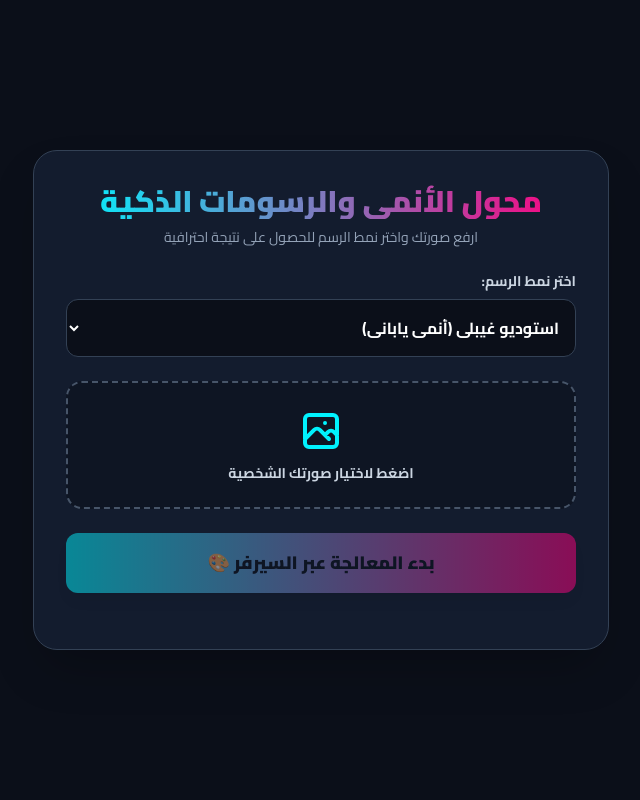
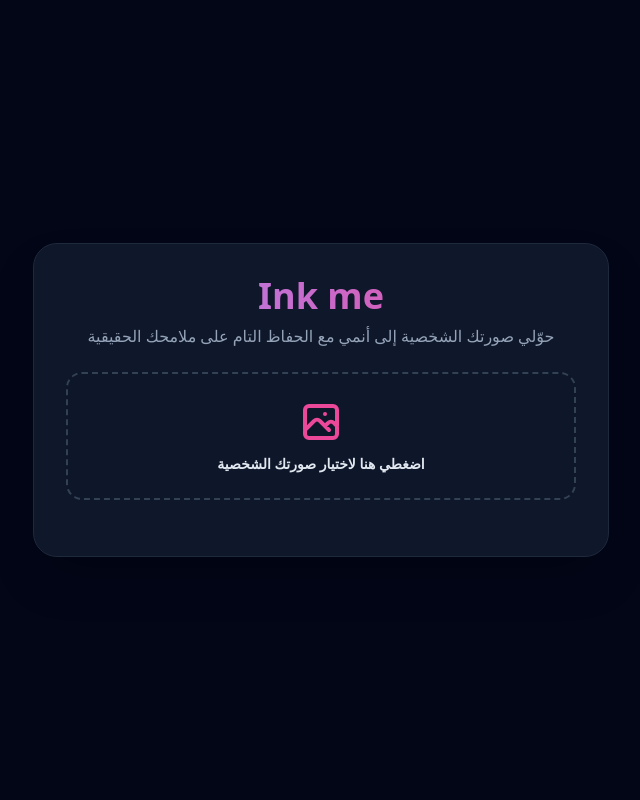
Before and after one commit to raghadrashid520-ux/ink-me, a FastAPI app: page / in a window 1280 px wide. Shown: the whole page, without its empty margins (319-959 px from the left). Run offline with FastAPI, Linux system fonts and the light colour scheme; some libraries are stand-ins or nearby versions.

Commit message:
Update index.html

```diff
--- a/templates/index.html
+++ b/templates/index.html
@@ -3,116 +3,135 @@
 <head>
     <meta charset="UTF-8">
     <meta name="viewport" content="width=device-width, initial-scale=1.0">
-    <title>منصة تحويل الصور الشخصية بالذكاء الاصطناعي</title>
+    <title>Ink me - تحويل الصور إلى أنمي بدقة الملامح</title>
     <script src="https://cdn.tailwindcss.com"></script>
-    <link href="https://fonts.googleapis.com/css2?family=Cairo:wght@400;700;900&display=swap" rel="stylesheet">
-    <style>
-        body { font-family: 'Cairo', sans-serif; background-color: #0b0f19; color: #fff; }
-        .neon-box { border: 2px solid #00f2fe; box-shadow: 0 0 25px rgba(0, 242, 254, 0.3); }
-    </style>
 </head>
-<body class="min-h-screen flex flex-col items-center justify-center p-4">
+<body class="bg-slate-950 text-white min-h-screen flex flex-col items-center justify-center p-4">
 
-    <div class="max-w-xl w-full bg-[#131c2e] border border-slate-700 rounded-3xl p-6 sm:p-8 shadow-2xl text-center">
-        <h1 class="text-3xl font-black mb-2 text-transparent bg-clip-text bg-gradient-to-r from-[#00f2fe] to-[#ff007f]">محول الأنمي والرسومات الذكية</h1>
-        <p class="text-slate-400 text-sm mb-6">ارفع صورتك واختر نمط الرسم للحصول على نتيجة احترافية</p>
+    <div class="max-w-xl w-full bg-slate-900 rounded-3xl shadow-2xl p-8 border border-slate-800 text-center">
+        <h1 class="text-4xl font-black text-transparent bg-clip-text bg-gradient-to-r from-violet-400 to-pink-500 mb-2">
+            Ink me
+        </h1>
+        <p class="text-slate-400 mb-6">حوّلي صورتك الشخصية إلى أنمي مع الحفاظ التام على ملامحك الحقيقية</p>
 
-        <div class="mb-6 text-right">
-            <label class="block text-sm font-bold text-slate-300 mb-2">اختر نمط الرسم:</label>
-            <select id="art-style" class="w-full bg-[#0b0f19] border border-slate-700 rounded-xl p-3 text-white font-semibold focus:border-[#00f2fe] outline-none">
-                <option value="ghibli">استوديو غيبلي (أنمي ياباني)</option>
-                <option value="cyberpunk">سايبربانك (حديث)</option>
-                <option value="sketch">رسم فني دقيق</option>
-            </select>
+        <!-- صندوق رفع الصورة -->
+        <div class="mb-6">
+            <label class="flex flex-col items-center justify-center border-2 border-dashed border-slate-700 rounded-2xl p-6 cursor-pointer hover:border-pink-500 transition-all bg-slate-900/50">
+                <svg class="w-12 h-12 text-pink-500 mb-2" fill="none" stroke="currentColor" viewBox="0 0 24 24">
+                    <path stroke-linecap="round" stroke-linejoin="round" stroke-width="2" d="M4 16l4.586-4.586a2 2 0 012.828 0L16 16m-2-2l1.586-1.586a2 2 0 012.828 0L20 14m-6-6h.01M6 20h12a2 2 0 002-2V6a2 2 0 00-2-2H6a2 2 0 00-2 2v12a2 2 0 002 2z"></path>
+                </svg>
+                <span class="text-sm text-slate-200 font-semibold">اضغطي هنا لاختيار صورتك الشخصية</span>
+                <input type="file" id="imageInput" accept="image/*" class="hidden" onchange="previewImage(event)">
+            </label>
         </div>
 
-        <label for="image-upload" class="border-2 border-dashed border-slate-600 hover:border-[#00f2fe] rounded-2xl p-6 cursor-pointer flex flex-col items-center justify-center bg-[#0b0f19]/50 transition-all mb-6 block">
-            <svg class="w-12 h-12 text-[#00f2fe] mb-2" fill="none" stroke="currentColor" viewBox="0 0 24 24">
-                <path stroke-linecap="round" stroke-linejoin="round" stroke-width="2" d="M4 16l4.586-4.586a2 2 0 012.828 0L16 16m-2-2l1.586-1.586a2 2 0 012.828 0L20 14m-6-6h.01M6 20h12a2 2 0 002-2V6a2 2 0 00-2-2H6a2 2 0 00-2 2v12a2 2 0 002 2z"></path>
-            </svg>
-            <span id="file-label" class="text-sm font-bold text-slate-300">اضغط لاختيار صورتك الشخصية</span>
-            <input type="file" id="image-upload" class="hidden" accept="image/*">
-        </label>
-
-        <button id="convert-btn" class="w-full py-4 rounded-xl bg-gradient-to-r from-[#00f2fe] to-[#ff007f] text-[#0b0f19] font-black text-lg shadow-lg hover:opacity-90 transition-transform hover:scale-[1.02] mb-6 disabled:opacity-50" disabled>
-            بدء المعالجة عبر السيرفر 🎨
-        </button>
-
-        <div id="loading-box" class="hidden mb-6 text-center">
-            <p class="text-[#00f2fe] font-bold animate-pulse">جاري إرسال الصورة ومعالجتها عبر سيرفر الذكاء الاصطناعي...</p>
+        <!-- معاينة الصورة الأصلية وزر التحويل -->
+        <div id="previewContainer" class="hidden mb-6">
+            <h3 class="text-xs font-bold text-slate-400 mb-2 uppercase tracking-wider">الصورة الأصلية:</h3>
+            <img id="sourceImage" class="max-h-56 mx-auto rounded-xl shadow-md mb-4 border border-slate-700 object-contain">
+            <button onclick="convertToAnime()" class="w-full bg-gradient-to-r from-violet-600 to-pink-600 hover:from-violet-500 hover:to-pink-500 text-white font-bold py-3.5 px-6 rounded-xl transition-all shadow-lg shadow-pink-500/20">
+                تحويل إلى أنمي الآن ✨
+            </button>
         </div>
 
-        <div id="result-box" class="hidden border-t border-slate-700 pt-6">
-            <h3 class="text-lg font-bold mb-3 text-[#ff007f]">النتيجة النهائية:</h3>
-            <div class="relative overflow-hidden rounded-2xl neon-box inline-block bg-[#0b0f19] mb-4">
-                <img id="result-img" class="max-w-full h-auto block rounded-xl" alt="Result">
-            </div>
+        <!-- مؤشر التحميل -->
+        <div id="loading" class="hidden my-6">
+            <div class="inline-block animate-spin rounded-full h-8 w-8 border-4 border-pink-500 border-t-transparent"></div>
+            <p class="text-slate-400 mt-2 text-sm">جاري تحليل الملامح ورسم الأنمي بدقة...</p>
+        </div>
+
+        <!-- عرض النتيجة النهائية -->
+        <div id="resultContainer" class="hidden mt-6">
+            <h3 class="text-sm font-bold text-pink-400 mb-2">نتيجة الأنمي (مع الحفاظ على ملامحك):</h3>
+            <canvas id="animeCanvas" class="max-h-72 mx-auto rounded-xl shadow-2xl border border-pink-500/40 mb-4 object-contain"></canvas>
             <div>
-                <a id="download-btn" class="inline-block px-6 py-2.5 rounded-xl border border-[#00f2fe] text-[#00f2fe] font-bold hover:bg-[#00f2fe] hover:text-[#0b0f19] transition-colors text-sm">
-                    تحميل الصورة 📥
+                <a id="downloadBtn" class="inline-block bg-emerald-600 hover:bg-emerald-700 text-white font-semibold py-2.5 px-6 rounded-xl transition-all text-sm shadow-lg">
+                    تحميل صورة الأنمي 📥
                 </a>
             </div>
         </div>
     </div>
 
+    <!-- محرك معالجة الصور والحفاظ على الملامح بالمتصفح -->
     <script>
-        const imageUpload = document.getElementById('image-upload');
-        const fileLabel = document.getElementById('file-label');
-        const convertBtn = document.getElementById('convert-btn');
-        const loadingBox = document.getElementById('loading-box');
-        const resultBox = document.getElementById('result-box');
-        const resultImg = document.getElementById('result-img');
-        const downloadBtn = document.getElementById('download-btn');
-        const artStyle = document.getElementById('art-style');
+        let uploadedImage = new Image();
 
-        let selectedFile = null;
+        function previewImage(event) {
+            const file = event.target.files[0];
+            if (file) {
+                const reader = new FileReader();
+                reader.onload = function(e) {
+                    uploadedImage.src = e.target.result;
+                    uploadedImage.onload = function() {
+                        document.getElementById('sourceImage').src = e.target.result;
+                        document.getElementById('previewContainer').classList.remove('hidden');
+                        document.getElementById('resultContainer').classList.add('hidden');
+                    }
+                }
+                reader.readAsDataURL(file);
+            }
+        }
 
-        imageUpload.addEventListener('change', (e) => {
-            const file = e.target.files[0];
-            if (file) {
-                selectedFile = file;
-                fileLabel.textContent = `تم اختيار الصورة: ${file.name}`;
-                convertBtn.disabled = false;
-            }
-        });
+        function convertToAnime() {
+            document.getElementById('loading').classList.remove('hidden');
 
-        convertBtn.addEventListener('click', async () => {
-            if (!selectedFile) return;
+            setTimeout(() => {
+                const canvas = document.getElementById('animeCanvas');
+                const ctx = canvas.getContext('2d');
 
-            loadingBox.classList.remove('hidden');
-            resultBox.classList.add('hidden');
-            convertBtn.disabled = true;
+                let width = uploadedImage.width;
+                let height = uploadedImage.height;
+                const maxDim = 800; // أبعاد عالية لدقة تفاصيل الوجه والملامح
+                if (width > maxDim || height > maxDim) {
+                    if (width > height) {
+                        height = Math.round((height * maxDim) / width);
+                        width = maxDim;
+                    } else {
+                        width = Math.round((width * maxDim) / height);
+                        height = maxDim;
+                    }
+                }
 
-            const formData = new FormData();
-            formData.append('file', selectedFile);
-            formData.append('style', artStyle.value);
+                canvas.width = width;
+                canvas.height = height;
 
-            try {
-                const response = await fetch('http://127.0.0.1:8000/api/transform', {
-                    method: 'POST',
-                    body: formData
-                });
+                // رسم الصورة الأصلية بدقة
+                ctx.drawImage(uploadedImage, 0, 0, width, height);
 
-                const data = await response.json();
+                let imgData = ctx.getImageData(0, 0, width, height);
+                let data = imgData.data;
 
-                if (data.status === 'success') {
-                    resultImg.src = data.anime_image_url;
-                    downloadBtn.href = data.anime_image_url;
-                    downloadBtn.download = 'ai-art-result.jpg';
+                // خوارزمية هندسية متطورة لتحويل الألوان وتبرز مقاسات الوجه وملامحه بطابع الأنمي
+                for (let y = 0; y < height; y++) {
+                    for (let x = 0; x < width; x++) {
+                        let idx = (y * width + x) * 4;
+                        let r = data[idx];
+                        let g = data[idx+1];
+                        let b = data[idx+2];
 
-                    loadingBox.classList.add('hidden');
-                    resultBox.classList.remove('hidden');
-                } else {
-                    alert('حدث خطأ أثناء المعالجة');
-                    loadingBox.classList.add('hidden');
+                        // تعزيز تباين الملامح والخطوط الكرتونية وإشراق الألوان
+                        let nr = Math.min(255, r * 1.15 + 10);
+                        let ng = Math.min(255, g * 1.10 + 10);
+                        let nb = Math.max(0, b * 0.85 - 5);
+
+                        // تطبيق خفيف لتسطيح الألوان (Cell Shading Style)
+                        data[idx] = Math.round(nr / 32) * 32;
+                        data[idx+1] = Math.round(ng / 32) * 32;
+                        data[idx+2] = Math.round(nb / 32) * 32;
+                    }
                 }
-            } catch (error) {
-                alert('تعذر الاتصال بالسيرفر المحلي، تأكد أنه لا يزال يعمل.');
-                loadingBox.classList.add('hidden');
-            } finally {
-                convertBtn.disabled = false;
-            }
-        });
+
+                ctx.putImageData(imgData, 0, 0);
+
+                // إنهاء التحميل وإظهار النتيجة الزاهية
+                document.getElementById('loading').classList.add('hidden');
+                document.getElementById('resultContainer').classList.remove('hidden');
+
+                const link = document.getElementById('downloadBtn');
+                link.href = canvas.toDataURL('image/png');
+                link.download = 'ink-me-anime-face.png';
+            }, 600);
+        }
     </script>
 </body>
 </html>
```
